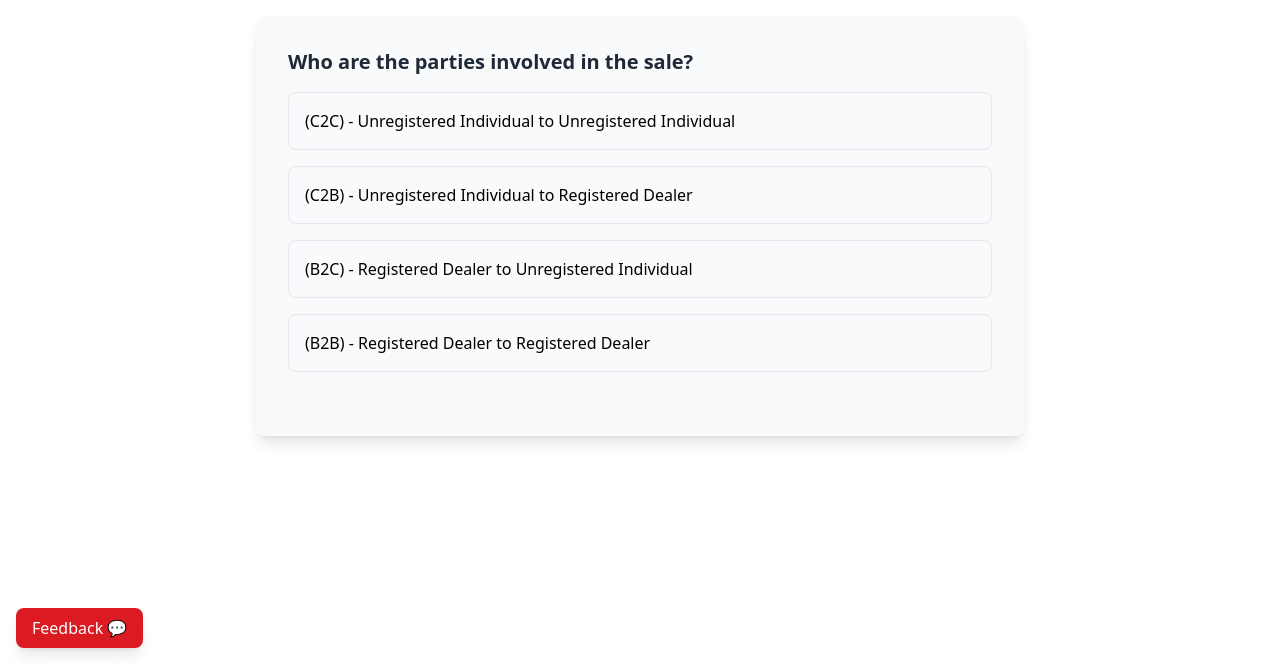
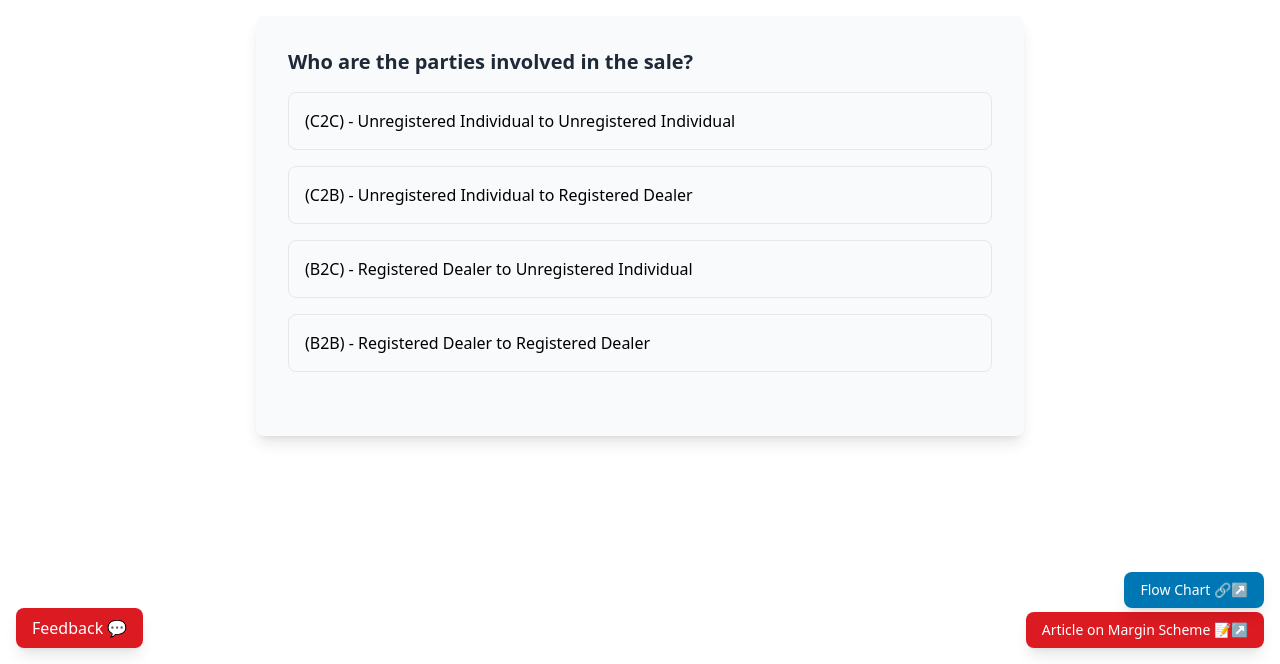
Before and after one commit to pramodbeema/gstmarginscheme, a plain HTML site: page index.html in a window 1280 px wide. Shown: the part 136-800 px from the top of the page. Drawn offline with nearby package versions, Linux system fonts and the light colour scheme.

Commit message:
Update index.html
Feedback and Article buttons shifted to bottom from top.

```diff
--- a/index.html
+++ b/index.html
@@ -25,7 +25,7 @@
 <body class="min-h-screen bg-white relative">
 <button
     onclick="window.location.href='article.html';"
-    class="fixed top-4 right-4 bg-[#dc1a22] text-white px-3 py-1.5 text-sm rounded-lg shadow-lg hover:bg-opacity-90 transition-colors"
+    class="fixed bottom-4 right-4 bg-[#dc1a22] text-white px-4 py-2 text-sm rounded-lg shadow-lg hover:bg-opacity-90 transition-colors"
 >
     Article on Margin Scheme 📝️↗️
 </button>
@@ -33,7 +33,7 @@
 <!-- New Button to Redirect to Google Drive Link -->
 <button
     onclick="window.location.href='https://drive.google.com/uc?id=1f6aTvUvJ_TEip4cLYWOAyxqsKvvL_ijb&export=download';"
-    class="fixed top-16 right-4 bg-[#0077b5] text-white px-3 py-1.5 text-sm rounded-lg shadow-lg hover:bg-opacity-90 transition-colors"
+    class="fixed bottom-14 right-4 bg-[#0077b5] text-white px-4 py-2 text-sm rounded-lg shadow-lg hover:bg-opacity-90 transition-colors"
 >
     Flow Chart 🔗↗️
 </button>
```
